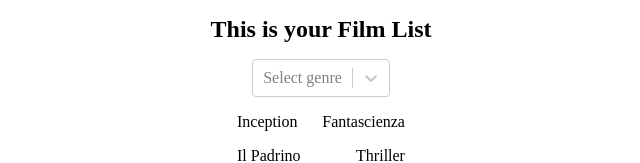
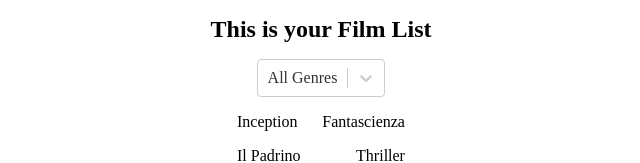
Before and after one commit to Adriano-Rotondo-dev/react-movie-filter, a React (Vite) app: page / in a window 1280 px wide. Shown: the top 163 px of the page, without its empty margins (319-959 px from the left). Built offline with nearby package versions, Linux system fonts and the light colour scheme.

Commit message:
Add option select to show all films when select.value is not empty, add default empty selection to useState

```diff
--- a/src/App.jsx
+++ b/src/App.jsx
@@ -6,8 +6,12 @@
 function App() {
   const [newFilm, setNewFilm] = useState("");
   const [films, setFilms] = useState(filmList);
-  const [selectedGenre, setSelectedGenre] = useState();
+  const [selectedGenre, setSelectedGenre] = useState({
+    value: "",
+    label: "All Genres",
+  });
   const options = [
+    { value: "", label: "All genres" },
     { value: "Fantascienza", label: "Fantascienza" },
     { value: "Thriller", label: "Thriller" },
     { value: "Romantico", label: "Romantico" },
@@ -15,7 +19,7 @@
   ];
 
   let filteredFilms = films;
-  if (selectedGenre) {
+  if (selectedGenre.value !== "") {
     filteredFilms = films.filter((film) => film.genre === selectedGenre.value);
   }
 
```
